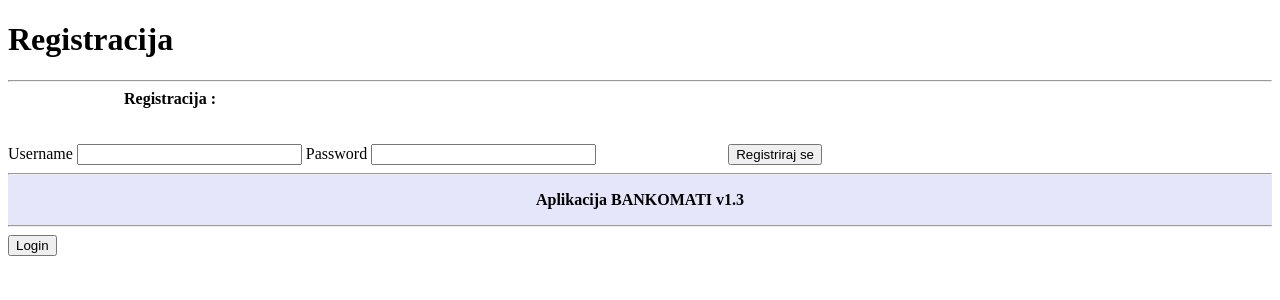
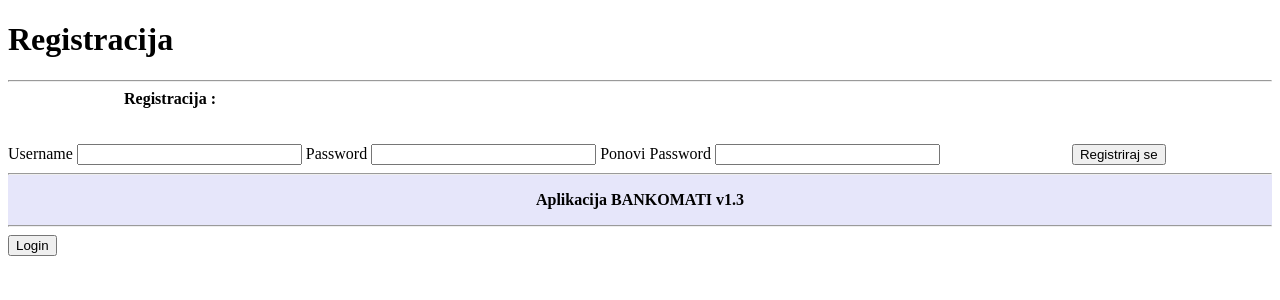
Before and after one commit to Tstambuk/Bankomati, a PHP site: page /auth/registracija.php in a window 1280 px wide. Shown: the top 300 px of the page. Run offline with PHP 8.4, Linux system fonts and the light colour scheme.

Commit message:
repeat password

```diff
--- a/auth/registracija.php
+++ b/auth/registracija.php
@@ -19,7 +19,8 @@ showHTMLHeaderWithTitle('Registracija');
 
 <label for="password">Password</label>
 <input name="password" type="password" class="input" size="25" required />
-
+<label for="password">Ponovi Password</label>
+<input name="password2" type="password" class="input" size="25" required />
 &nbsp; &nbsp; &nbsp; &nbsp; &nbsp; &nbsp;&nbsp; &nbsp; &nbsp; &nbsp; &nbsp; &nbsp;&nbsp; &nbsp; &nbsp; &nbsp; &nbsp;
 <input
   type="submit"
```
